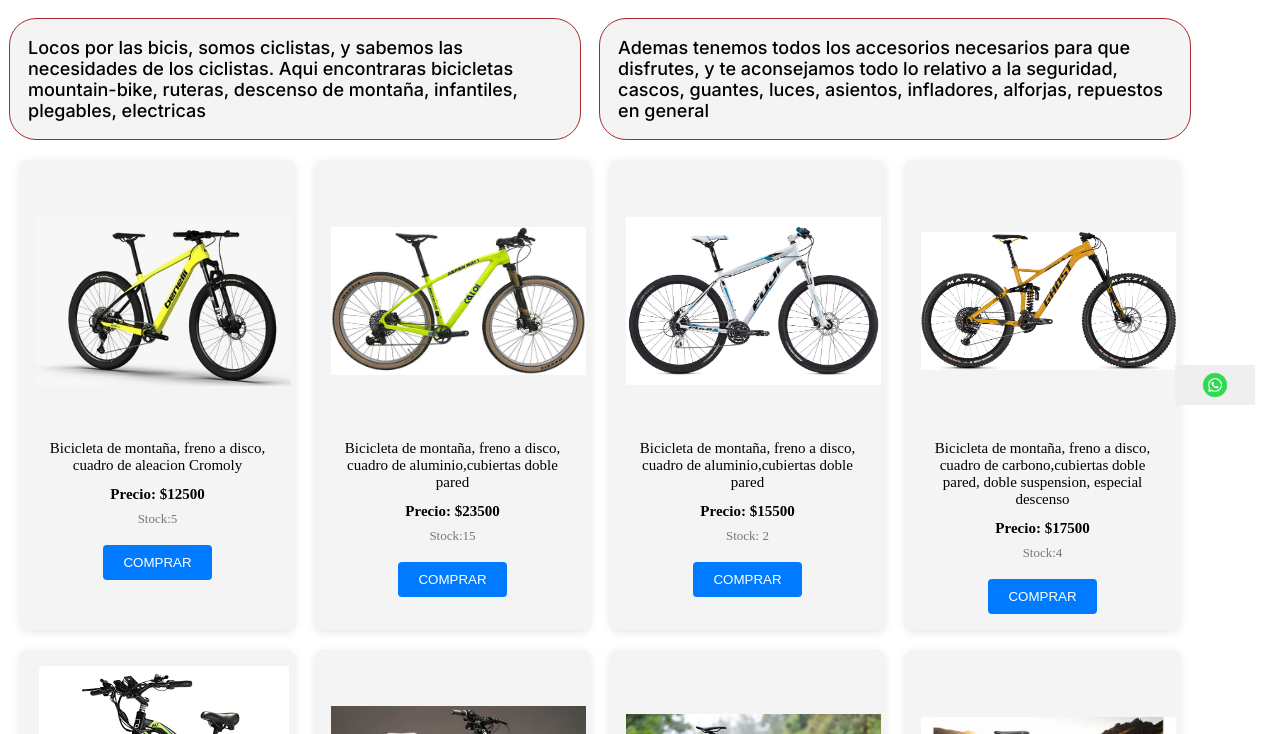
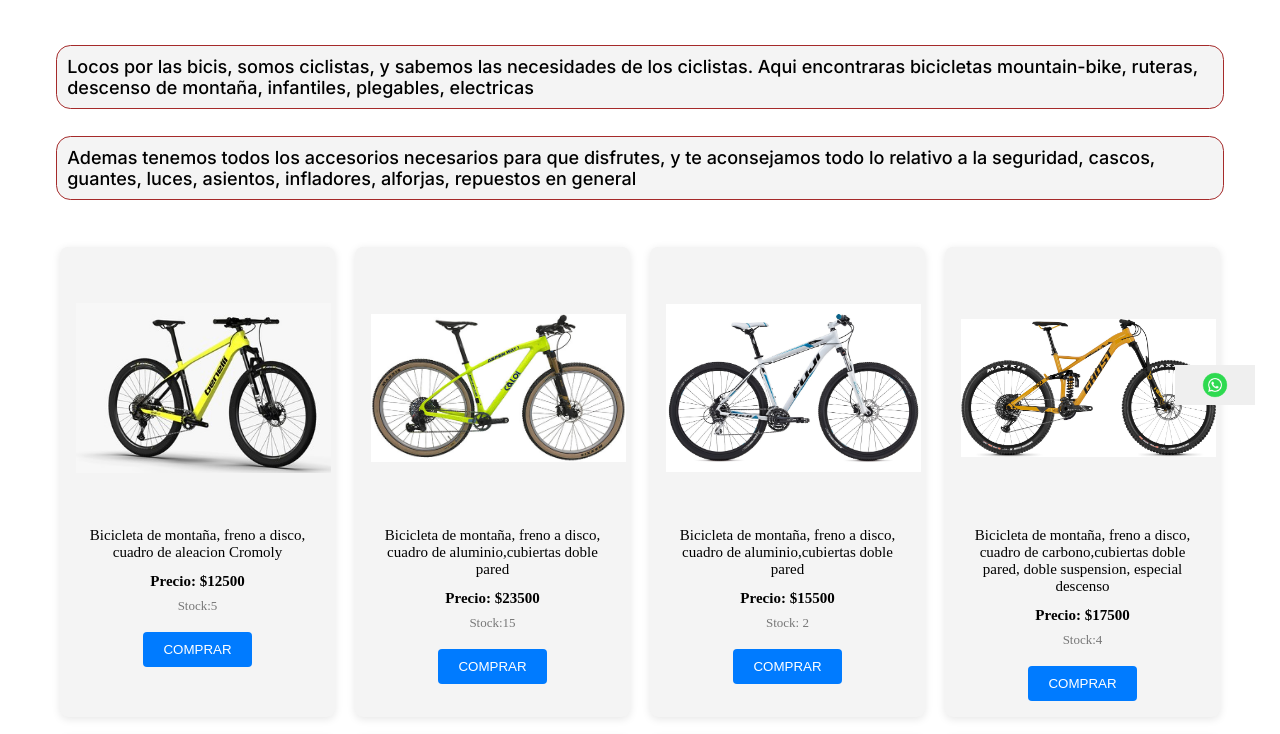
Before and after one commit to ignaciolopezbarg/BicicleteriaTech, a plain HTML site: page index.html in a window 1280 px wide. Shown: the part 213-947 px from the top of the page. Drawn offline with Linux system fonts and the light colour scheme; a web font is replaced by a local one.

Commit message:
cambios en titulos

```diff
--- a/css/index.css
+++ b/css/index.css
@@ -4,7 +4,6 @@
 
 /* misc */
 @import url('./misc/normalize.css');
-@import url('./misc/helpers.css');
 
 /* partials */
 @import url(./partials/footer.css);
--- a/css/misc/normalize.css
+++ b/css/misc/normalize.css
@@ -5,7 +5,11 @@
 }
 html {
   font-size: 62.5%;
+  /* max-width: 1200px; */
+}
+body{
   max-width: 1200px;
+  margin: 0 auto;
 }
 
 a {
--- a/css/pages/home.css
+++ b/css/pages/home.css
@@ -6,25 +6,30 @@
   font-weight: bold;
   font-size: 2.4em;
   padding: 1em;
+
 }
 
-.container__info {
-  display: flex;
-  flex-direction: row;
-}
+
+
 .container__info__parrafo {
   display: flex;
   flex-direction: column;
   border: 1px solid brown;
-  border-radius: 1.5em;
-  margin: 0 0.5em;
-  padding: 1em;
-  gap: 0.2rem;
+  border-radius: 0.8em;
+  padding: 1rem;
   font-family: Inter;
   font-size: 1.8em;
   font-weight: 500;
   background-color: #f4f4f4;
+  margin: 1.5em 0.9em;
 }
+
+/* Aplica margen solo a los párrafos después del primero */
+.container__info__parrafo + .container__info__parrafo {
+  margin-top: 1.1em; /* Ajusta la separación entre los párrafos */
+}
+
+
 .container__imagenes {
   display: grid;
   grid-template-columns: repeat(
```
